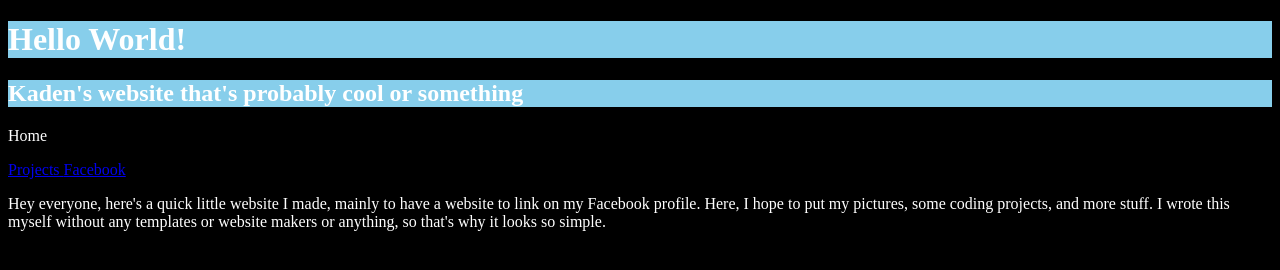
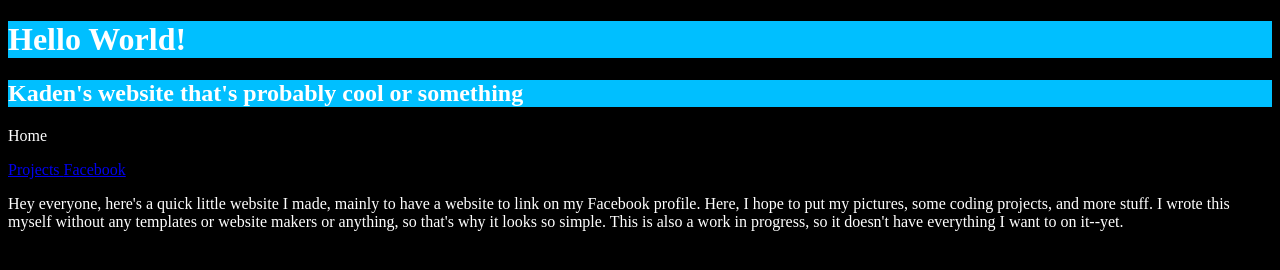
Before and after one commit to spongyfan1/hello-world, a plain HTML site: page index.html in a window 1280 px wide. Drawn offline with Linux system fonts and the light colour scheme.

Commit message:
updated it

```diff
--- a/index.html
+++ b/index.html
@@ -9,6 +9,6 @@
     <p> Home </p>
     <a href="projects.html"> Projects </a>
     <a href="https://www.facebook.com/totallynotkaden/"> Facebook </a>
-    <p> Hey everyone, here's a quick little website I made, mainly to have a website to link on my Facebook profile. Here, I hope to put my pictures, some coding projects, and more stuff. I wrote this myself without any templates or website makers or anything, so that's why it looks so simple.</p>
+    <p> Hey everyone, here's a quick little website I made, mainly to have a website to link on my Facebook profile. Here, I hope to put my pictures, some coding projects, and more stuff. I wrote this myself without any templates or website makers or anything, so that's why it looks so simple. This is also a work in progress, so it doesn't have everything I want to on it--yet.</p>
   </body>
 </html>
--- a/style.css
+++ b/style.css
@@ -3,7 +3,7 @@ body {
 	color: white;
 }
 .navbar {
-	background-color: skyblue;
+	background-color: deepskyblue;
 }
 
 #jbimg {
```
